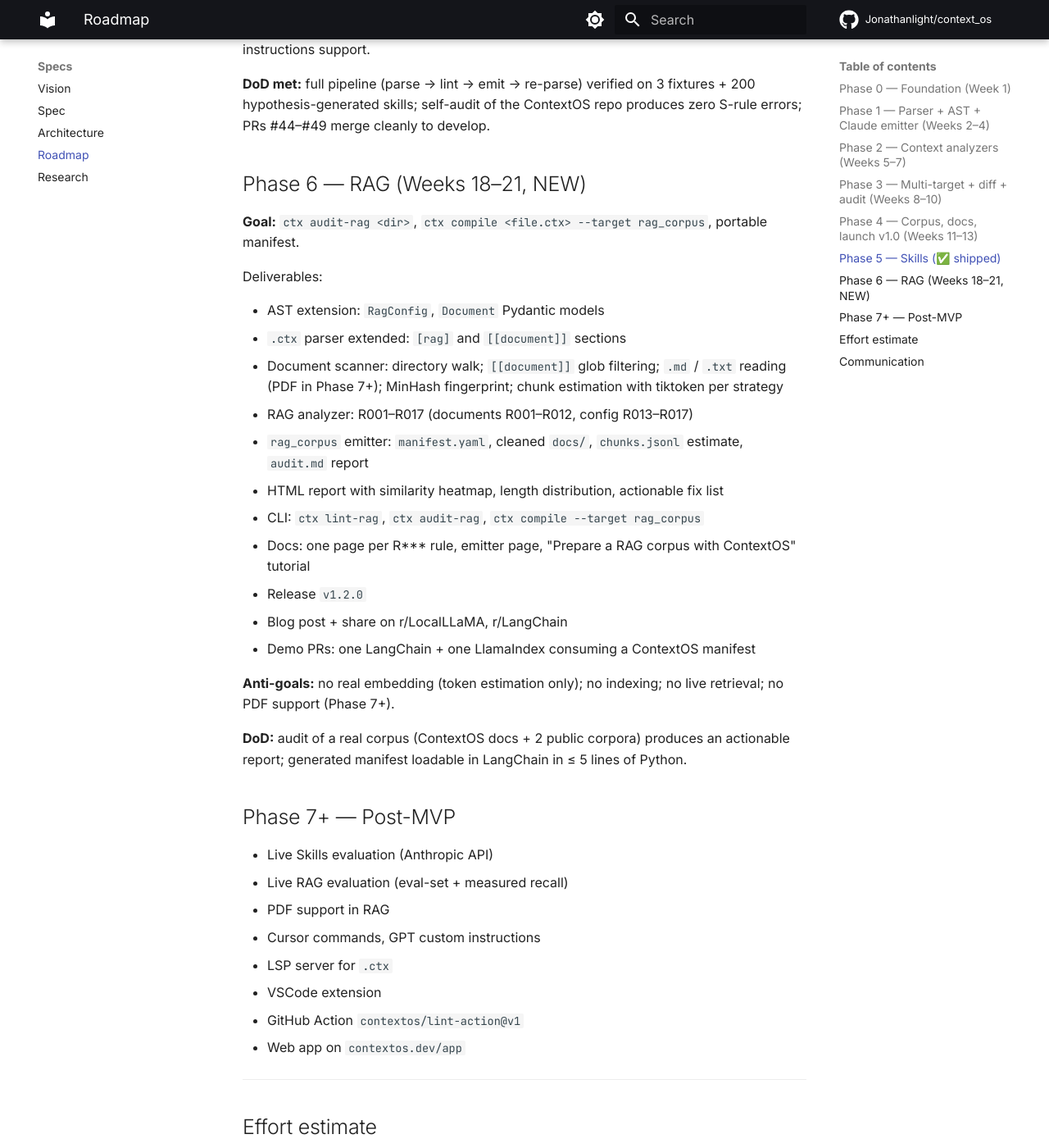
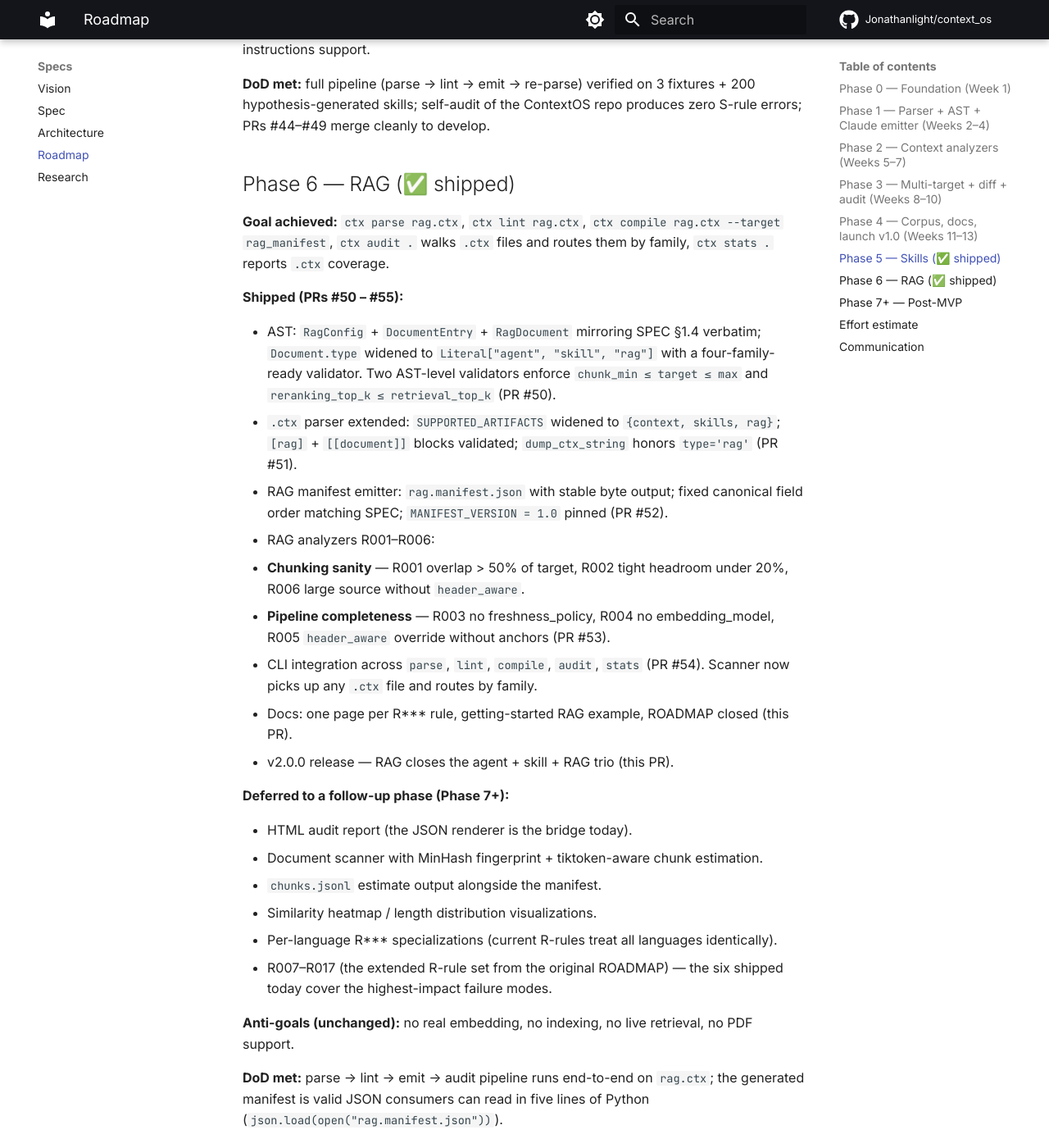
Before and after one commit to Jonathanlight/context_os, an MkDocs documentation site: the page built from docs/specs/ROADMAP.md, in a window 1280 px wide and 1400 px high, scrolled down 2903 px. Shown: the whole window at 82% size. Built offline with MkDocs 1.6.1 and Material for MkDocs 9.7.7, drawn with Linux system fonts in a browser that asks for light colours; comment, search, counter and statistics services are not loaded.

Commit message:
phase6(docs): R001-R006 pages + RAG getting-started + v2.0 release
Close Phase 6 with the documentation deliverables, the ROADMAP
update, and the v2.0.0 release that marks the agent + skill + RAG
trio as fully shipped.

Documentation:
- docs/rules/R001.md to R006.md — one page per RAG rule with the
  same structure as the existing S/K/A templates: what it catches,
  why it matters, suggested fix, when to silence, references.
- docs/rules/index.md — new RAG (R) section; category table widened
  to 27 shipped rules across seven categories.
- docs/getting-started.md — full "Lint and compile a RAG corpus"
  section with a realistic rag.ctx, the lint command, and a
  --target rag_manifest compile example explaining the
  ContextOS-as-source-of-truth-for-indexers contract.
- mkdocs.yml — nav widened with the six R*** pages under a new RAG
  group.
- docs/specs/ROADMAP.md — Phase 6 marked shipped with full PR list
  (#50-#55) and deferred items (HTML report, MinHash, chunks.jsonl,
  per-language R-rules, R007-R017).

Release:
- pyproject.toml: version 0.1.0 -> 2.0.0; Development Status
  3 - Alpha -> 5 - Production/Stable.
- src/contextos/__init__.py: __version__ 0.1.0 -> 2.0.0.
- CHANGELOG: new [2.0.0] entry enumerating Phase 5 (#44-#49) and
  Phase 6 (#50-#55) deliverables. A backfilled [1.0.0] entry
  references PR #43 (the v1.0 release that runs in parallel to this
  chain) so readers can follow the version history.

Note on version numbering: this chain branched off develop before
PR #43 landed, so the local pyproject was still at 0.1.0. The bump
goes straight to 2.0.0 because v1.0 ships via #43 and v2.0 is the
full trio (agent + skill + RAG). When PRs #43-#55 all land in
order, the published version sequence will be 0.1.0 -> 1.0.0
(post-#43) -> 2.0.0 (post-#55).

Validation:
- mkdocs build --strict clean (six new pages registered in nav)
- pytest -q — 823 / 823 passing
- mypy --strict clean on 111 source files
- ruff check clean

```diff
--- a/docs/specs/ROADMAP.md
+++ b/docs/specs/ROADMAP.md
@@ -122,31 +122,58 @@
 ContextOS repo produces zero S-rule errors; PRs #44–#49 merge cleanly
 to develop.
 
-## Phase 6 — RAG (Weeks 18–21, NEW)
+## Phase 6 — RAG (✅ shipped)
 
-**Goal:** `ctx audit-rag <dir>`, `ctx compile <file.ctx> --target rag_corpus`,
-portable manifest.
+**Goal achieved:** `ctx parse rag.ctx`, `ctx lint rag.ctx`,
+`ctx compile rag.ctx --target rag_manifest`, `ctx audit .` walks
+`.ctx` files and routes them by family, `ctx stats .` reports `.ctx`
+coverage.
 
-Deliverables:
+**Shipped (PRs #50 – #55):**
 
-- AST extension: `RagConfig`, `Document` Pydantic models
-- `.ctx` parser extended: `[rag]` and `[[document]]` sections
-- Document scanner: directory walk; `[[document]]` glob filtering; `.md` / `.txt` reading (PDF in Phase 7+); MinHash fingerprint; chunk estimation with tiktoken per strategy
-- RAG analyzer: R001–R017 (documents R001–R012, config R013–R017)
-- `rag_corpus` emitter: `manifest.yaml`, cleaned `docs/`, `chunks.jsonl` estimate, `audit.md` report
-- HTML report with similarity heatmap, length distribution, actionable fix list
-- CLI: `ctx lint-rag`, `ctx audit-rag`, `ctx compile --target rag_corpus`
-- Docs: one page per R*** rule, emitter page, "Prepare a RAG corpus with ContextOS" tutorial
-- Release `v1.2.0`
-- Blog post + share on r/LocalLLaMA, r/LangChain
-- Demo PRs: one LangChain + one LlamaIndex consuming a ContextOS manifest
+- AST: `RagConfig` + `DocumentEntry` + `RagDocument` mirroring SPEC
+  §1.4 verbatim; `Document.type` widened to
+  `Literal["agent", "skill", "rag"]` with a four-family-ready
+  validator. Two AST-level validators enforce
+  `chunk_min ≤ target ≤ max` and `reranking_top_k ≤ retrieval_top_k`
+  (PR #50).
+- `.ctx` parser extended: `SUPPORTED_ARTIFACTS` widened to
+  `{context, skills, rag}`; `[rag]` + `[[document]]` blocks
+  validated; `dump_ctx_string` honors `type='rag'` (PR #51).
+- RAG manifest emitter: `rag.manifest.json` with stable byte output;
+  fixed canonical field order matching SPEC; `MANIFEST_VERSION = 1.0`
+  pinned (PR #52).
+- RAG analyzers R001–R006:
+  - **Chunking sanity** — R001 overlap > 50% of target, R002 tight
+    headroom under 20%, R006 large source without `header_aware`.
+  - **Pipeline completeness** — R003 no freshness_policy, R004 no
+    embedding_model, R005 `header_aware` override without anchors
+    (PR #53).
+- CLI integration across `parse`, `lint`, `compile`, `audit`,
+  `stats` (PR #54). Scanner now picks up any `.ctx` file and routes
+  by family.
+- Docs: one page per R*** rule, getting-started RAG example,
+  ROADMAP closed (this PR).
+- v2.0.0 release — RAG closes the agent + skill + RAG trio (this PR).
 
-**Anti-goals:** no real embedding (token estimation only); no indexing; no
-live retrieval; no PDF support (Phase 7+).
+**Deferred to a follow-up phase (Phase 7+):**
 
-**DoD:** audit of a real corpus (ContextOS docs + 2 public corpora) produces
-an actionable report; generated manifest loadable in LangChain in ≤ 5 lines
-of Python.
+- HTML audit report (the JSON renderer is the bridge today).
+- Document scanner with MinHash fingerprint + tiktoken-aware chunk
+  estimation.
+- `chunks.jsonl` estimate output alongside the manifest.
+- Similarity heatmap / length distribution visualizations.
+- Per-language R*** specializations (current R-rules treat all
+  languages identically).
+- R007–R017 (the extended R-rule set from the original ROADMAP) —
+  the six shipped today cover the highest-impact failure modes.
+
+**Anti-goals (unchanged):** no real embedding, no indexing, no live
+retrieval, no PDF support.
+
+**DoD met:** parse → lint → emit → audit pipeline runs end-to-end on
+`rag.ctx`; the generated manifest is valid JSON consumers can read in
+five lines of Python (`json.load(open("rag.manifest.json"))`).
 
 ## Phase 7+ — Post-MVP
 
--- a/mkdocs.yml
+++ b/mkdocs.yml
@@ -101,3 +101,10 @@
           - S004 missing example_invocation: rules/S004.md
           - S005 body H1 mismatch: rules/S005.md
           - S006 redundant trigger_keywords: rules/S006.md
+      - RAG:
+          - R001 excessive chunk overlap: rules/R001.md
+          - R002 tight chunk headroom: rules/R002.md
+          - R003 missing freshness_policy: rules/R003.md
+          - R004 missing embedding_model: rules/R004.md
+          - R005 header_aware without anchors: rules/R005.md
+          - R006 large source no override: rules/R006.md
--- a/pyproject.toml
+++ b/pyproject.toml
@@ -4,7 +4,7 @@
 
 [project]
 name = "context-os"
-version = "0.1.0"
+version = "2.0.0"
 description = "The Operating System for LLM Context — analyze, generate, and compare LLM context artifacts."
 authors = [{ name = "Jonathan KABLAN" }]
 requires-python = ">=3.12"
@@ -12,7 +12,7 @@
 readme = "README.md"
 keywords = ["llm", "context", "ai", "rag", "skills", "lint", "claude", "agents"]
 classifiers = [
-    "Development Status :: 3 - Alpha",
+    "Development Status :: 5 - Production/Stable",
     "Intended Audience :: Developers",
     "License :: OSI Approved :: MIT License",
     "Programming Language :: Python :: 3.12",
--- a/src/contextos/__init__.py
+++ b/src/contextos/__init__.py
@@ -7,6 +7,6 @@
 
 from __future__ import annotations
 
-__version__ = "0.1.0"
+__version__ = "2.0.0"
 
 __all__ = ["__version__"]
```
Also changed, not shown: CHANGELOG.md (+80 -0 lines), docs/getting-started.md (+52 -2 lines), docs/rules/R001.md (added, +53 -0 lines), docs/rules/R002.md (added, +50 -0 lines), docs/rules/R003.md (added, +43 -0 lines), docs/rules/R004.md (added, +53 -0 lines), docs/rules/R005.md (added, +53 -0 lines), docs/rules/R006.md (added, +55 -0 lines), docs/rules/index.md (+24 -2 lines).
